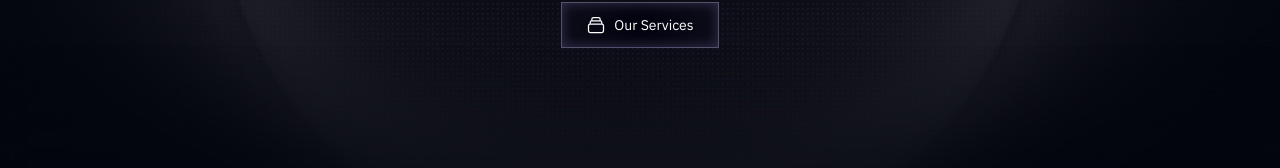
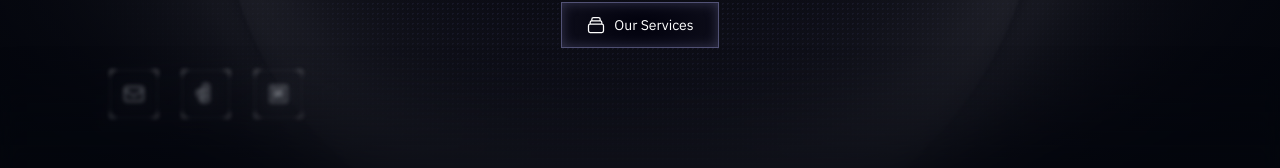
Before and after one commit to Twarimitswe-Aaron/Portfolio-, a Next.js app: page / in a window 1280 px wide. Shown: the part 554-722 px from the top of the page. Built offline with nearby package versions, Linux system fonts and the light colour scheme.

Commit message:
[+]:adding mirror below

```diff
--- a/src/components/Hero.tsx
+++ b/src/components/Hero.tsx
@@ -31,6 +31,12 @@ export default function Hero() {
         hidden: { opacity: 0, x: -20 },
         visible: { opacity: 1, x: 0, transition: { type: "spring" as const, stiffness: 300, damping: 24 } },
         exit: { opacity: 0, x: 20, transition: { duration: 0.2 } }
+    };
+
+    const itemVariantsInverted = {
+        hidden: { opacity: 0, x: 20 },
+        visible: { opacity: 1, x: 0, transition: { type: "spring" as const, stiffness: 300, damping: 24 } },
+        exit: { opacity: 0, x: -20, transition: { duration: 0.2 } }
     };
 
     useEffect(() => {
@@ -227,6 +233,68 @@ export default function Hero() {
                     </AnimatePresence>
                 </motion.div>
 
+                {/* Lower Left Blurred Icons (Inverted Flow) */}
+                <motion.div
+                    className="absolute bottom-32 left-[10%] z-0 opacity-60"
+                    style={{ filter: 'blur(2px)' }}
+                    animate={{ x: [20, -20, 20] }}
+                    transition={{ duration: 12, ease: "easeInOut", repeat: Infinity }}
+                >
+                    <AnimatePresence mode="wait">
+                        {showIcons && (
+                            <motion.div
+                                key="icons-container-inverted"
+                                className="flex gap-6"
+                                variants={containerVariants}
+                                initial="hidden"
+                                animate="visible"
+                                exit="exit"
+                            >
+                                {/* Mail */}
+                                <motion.div variants={itemVariantsInverted} className="relative w-12 h-12 bg-transparent border border-white/20 backdrop-blur-md flex items-center justify-center">
+                                    <div className="absolute -top-px -left-px w-1.5 h-1.5 border-t border-l border-white" />
+                                    <div className="absolute -top-px -right-px w-1.5 h-1.5 border-t border-r border-white" />
+                                    <div className="absolute -bottom-px -left-px w-1.5 h-1.5 border-b border-l border-white" />
+                                    <div className="absolute -bottom-px -right-px w-1.5 h-1.5 border-b border-r border-white" />
+                                    <svg className="w-6 h-6 text-gray-300" viewBox="0 0 24 24" fill="none" stroke="currentColor" strokeWidth="1.5">
+                                        <path strokeLinecap="square" strokeLinejoin="miter" d="M3 8l7.89 5.26a2 2 0 002.22 0L21 8M5 19h14a2 2 0 002-2V7a2 2 0 00-2-2H5a2 2 0 00-2 2v10a2 2 0 002 2z" />
+                                    </svg>
+                                </motion.div>
+                                {/* Figma */}
+                                <motion.div variants={itemVariantsInverted} className="relative w-12 h-12 bg-transparent border border-white/20 backdrop-blur-md flex items-center justify-center">
+                                    <div className="absolute -top-px -left-px w-1.5 h-1.5 border-t border-l border-white" />
+                                    <div className="absolute -top-px -right-px w-1.5 h-1.5 border-t border-r border-white" />
+                                    <div className="absolute -bottom-px -left-px w-1.5 h-1.5 border-b border-l border-white" />
+                                    <div className="absolute -bottom-px -right-px w-1.5 h-1.5 border-b border-r border-white" />
+                                    <svg className="w-6 h-6 text-gray-300" viewBox="0 0 24 24" fill="none" stroke="currentColor" strokeWidth="1.5">
+                                        <path strokeLinecap="square" strokeLinejoin="miter" d="M12 2a3 3 0 013 3 3 3 0 01-3 3 3 3 0 01-3-3 3 3 0 013-3zm0 6a3 3 0 00-3 3 3 3 0 003 3 3 3 0 003-3 3 3 0 00-3-3zm0 6a3 3 0 013 3 3 3 0 01-3 3 3 3 0 01-3-3 3 3 0 013-3zm-6-6a3 3 0 00-3 3 3 3 0 003 3h3v-6H9a3 3 0 00-3 3zm0 6h3v6a3 3 0 01-3-3 3 3 0 010-3z" />
+                                    </svg>
+                                </motion.div>
+                                {/* Notion */}
+                                <motion.div variants={itemVariantsInverted} className="relative w-12 h-12 bg-transparent border border-white/20 backdrop-blur-md flex items-center justify-center">
+                                    <div className="absolute -top-px -left-px w-1.5 h-1.5 border-t border-l border-white" />
+                                    <div className="absolute -top-px -right-px w-1.5 h-1.5 border-t border-r border-white" />
+                                    <div className="absolute -bottom-px -left-px w-1.5 h-1.5 border-b border-l border-white" />
+                                    <div className="absolute -bottom-px -right-px w-1.5 h-1.5 border-b border-r border-white" />
+                                    <svg className="w-6 h-6 text-gray-300" viewBox="0 0 24 24" fill="none" stroke="currentColor" strokeWidth="1.5">
+                                        <path strokeLinecap="square" strokeLinejoin="miter" d="M4 4h16v16H4V4zm4 3v9h1.5l4.5-7v7h1.5V7h-1.5l-4.5 7V7H8z" />
+                                    </svg>
+                                </motion.div>
+                                {/* Spiral/Orb */}
+                                <motion.div variants={itemVariantsInverted} className="relative w-12 h-12 bg-transparent border border-white/20 backdrop-blur-md flex items-center justify-center">
+                                    <div className="absolute -top-px -left-px w-1.5 h-1.5 border-t border-l border-white" />
+                                    <div className="absolute -top-px -right-px w-1.5 h-1.5 border-t border-r border-white" />
+                                    <div className="absolute -bottom-px -left-px w-1.5 h-1.5 border-b border-l border-white" />
+                                    <div className="absolute -bottom-px -right-px w-1.5 h-1.5 border-b border-r border-white" />
+                                    <svg className="w-6 h-6 text-gray-300" viewBox="0 0 24 24" fill="none" stroke="currentColor" strokeWidth="1.5">
+                                        <path strokeLinecap="square" strokeLinejoin="miter" d="M12 22c5.523 0 10-4.477 10-10S17.523 2 12 2 2 6.477 2 12s4.477 10 10 10zm0-4c3.314 0 6-2.686 6-6s-2.686-6-6-6-6 2.686-6 6 2.686 6 6 6z" />
+                                    </svg>
+                                </motion.div>
+                            </motion.div>
+                        )}
+                    </AnimatePresence>
+                </motion.div>
+
                 {/* Google Meet Card (Relocated Position) */}
                 <div
                     className="absolute top-[calc(50%-100px)] left-[calc(50%-550px)] flex flex-row items-end w-[300px] gap-2 opacity-90 z-20"
@@ -361,6 +429,8 @@ export default function Hero() {
                                 </motion.div>
                             )}
                         </AnimatePresence>
+
+
                     </div>
 
                     {/* Duplicate Google Meet Card (Animated) */}
```
